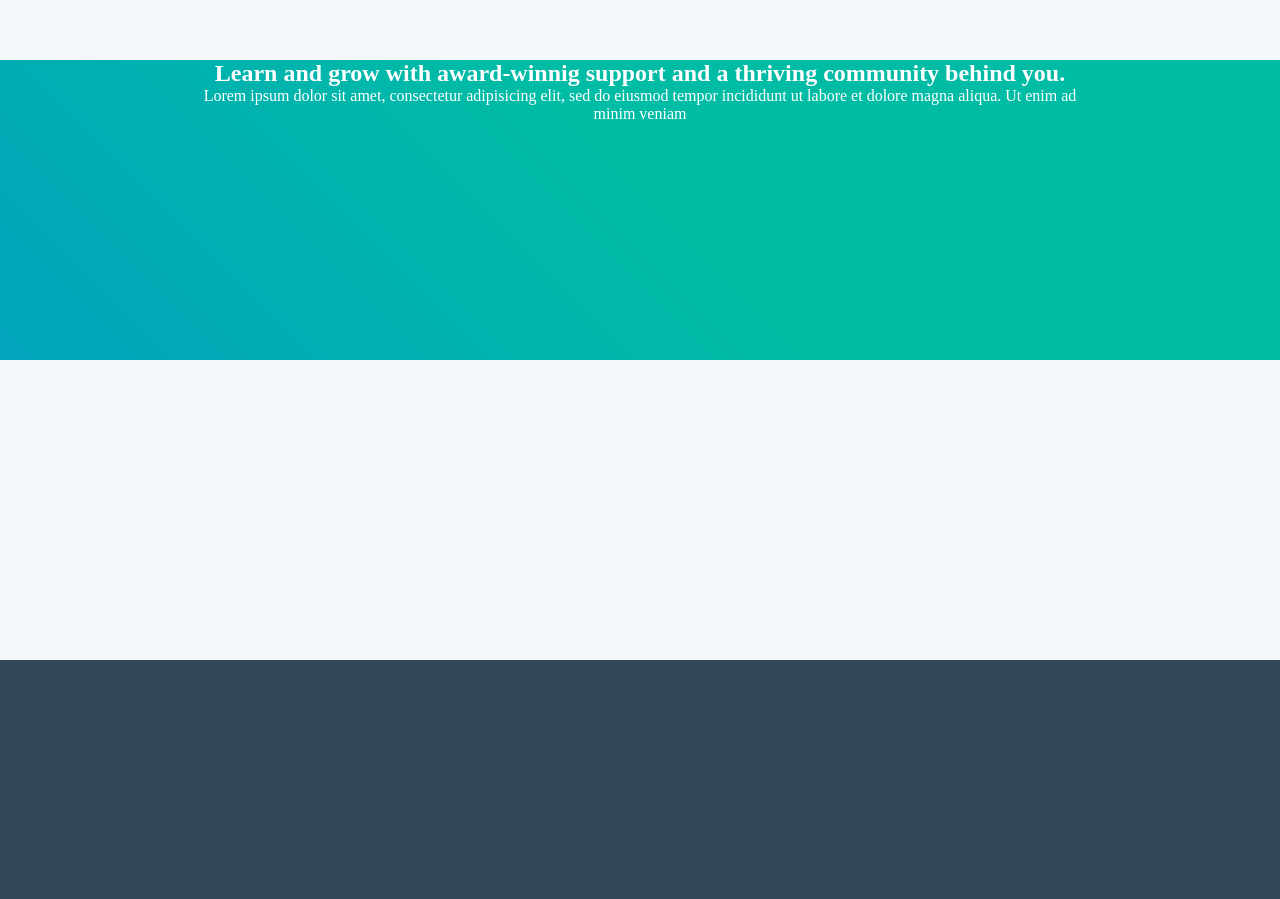
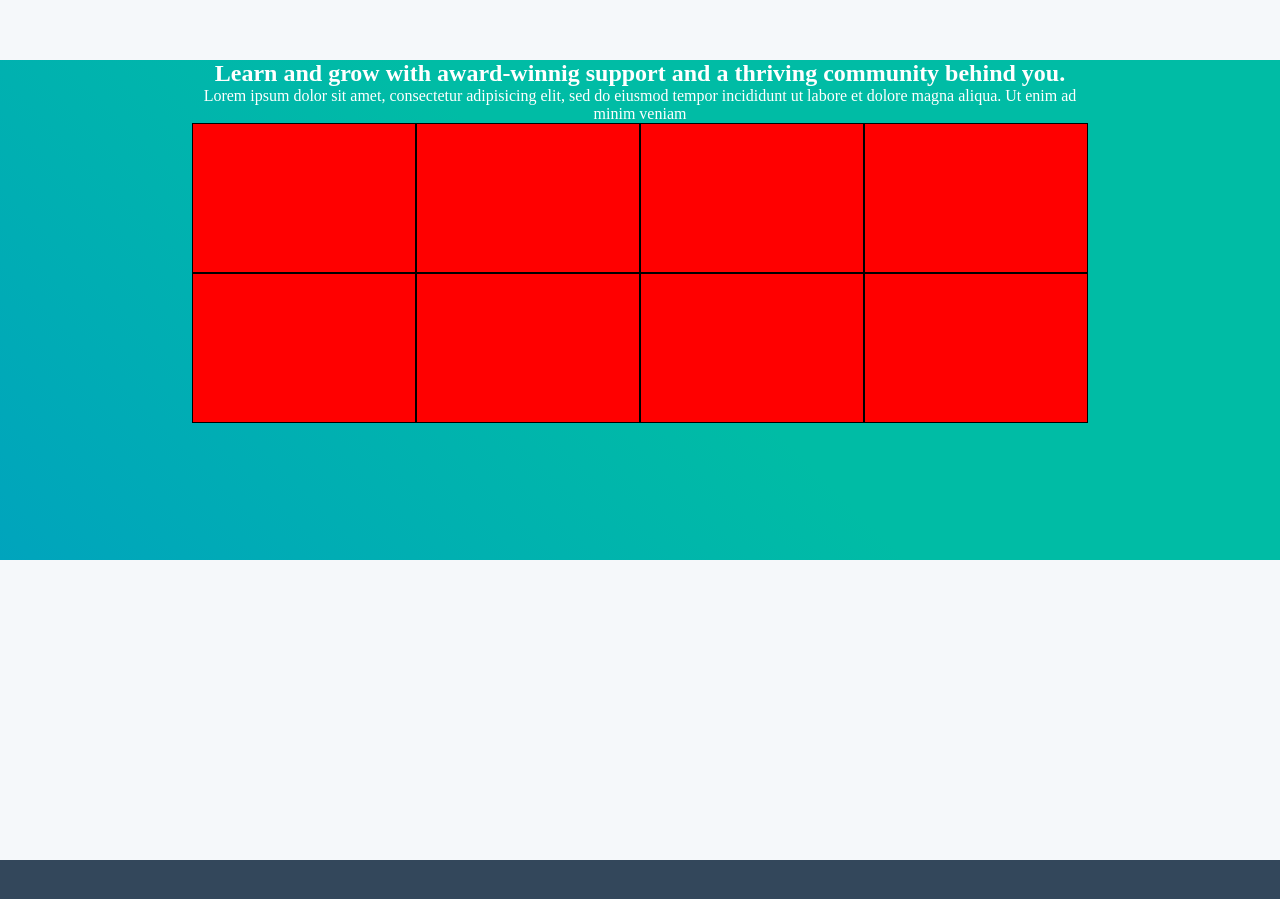
Before and after one commit to SbalzerDavide/htmlcss-hubspot, a plain HTML site: page index.html in a window 1280 px wide. Shown: the part 1240-2139 px from the top of the page. Drawn offline with Linux system fonts and the light colour scheme.

Commit message:
third step block

```diff
--- a/css/styles.css
+++ b/css/styles.css
@@ -86,7 +86,7 @@ main .central > div{
 /* results */
 main .results{
   background: linear-gradient(45deg, rgba(0,164,189,1) 0%, rgba(0,188,165,1) 51%);
-  height: 300px;
+  height: 500px;
   color: white;
 }
 
@@ -103,10 +103,15 @@ main .results .grid{
   content: '';
   display: table;
   clear: both;
+  width: 100%;
 }
 
 main .results .grid .grid-element{
-
+  width: 25%;
+  height: 150px;
+  background: red;
+  border: 1px solid black;
+  float: left;
 }
 
 
--- a/index.html
+++ b/index.html
@@ -57,6 +57,27 @@
           <div class="grid-element">
 
           </div>
+          <div class="grid-element">
+
+          </div>
+          <div class="grid-element">
+
+          </div>
+          <div class="grid-element">
+
+          </div>
+          <div class="grid-element">
+
+          </div>
+          <div class="grid-element">
+
+          </div>
+          <div class="grid-element">
+
+          </div>
+          <div class="grid-element">
+
+          </div>
 
         </div>
 
@@ -70,6 +91,9 @@
 
     <!-- footer -->
     <footer>
+      <div class="map">
+
+      </div>
 
     </footer>
 
```
